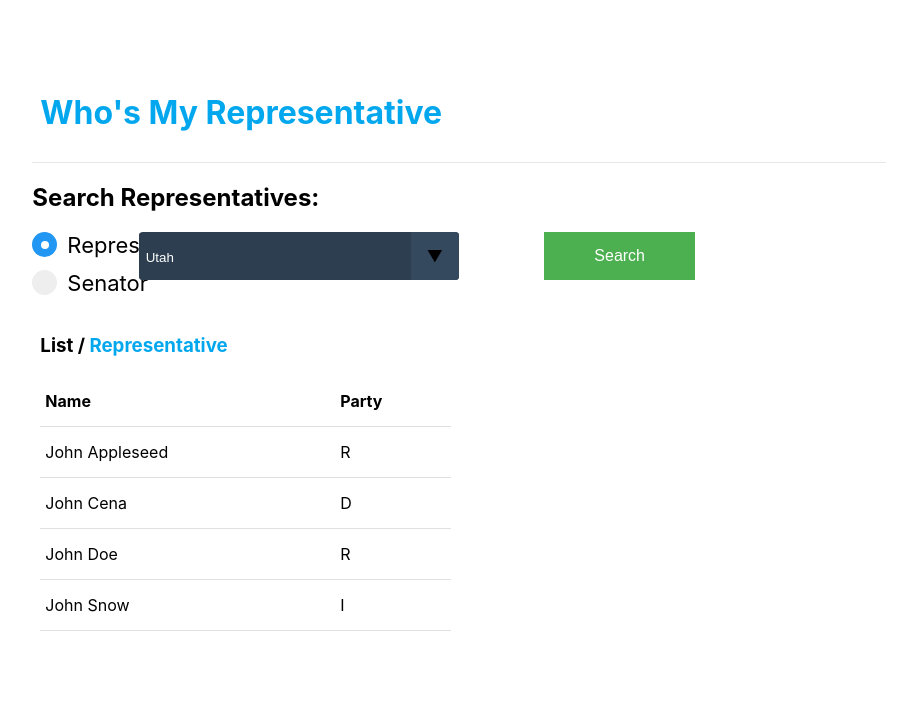
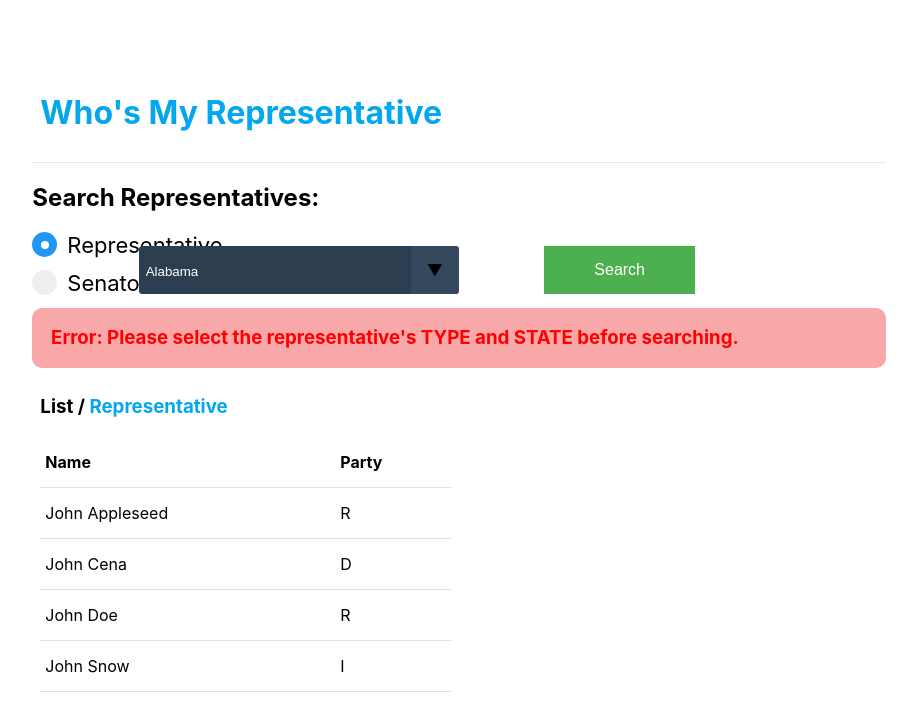
Before and after one commit to JamesRArroyo/grow-representatives, a React (Create React App) app: page / in a window 1280 px wide. Both pictures are taken after a click on the button "Search". Shown: the top 712 px of the page, without its empty margins (181-1098 px from the left). Built offline with nearby package versions, Linux system fonts and the light colour scheme.

Commit message:
Added some ghetto error handling message.

```diff
--- a/src/representatives/representatives-search/representatives-search.js
+++ b/src/representatives/representatives-search/representatives-search.js
@@ -5,8 +5,9 @@ class RepresentativeSearch extends React.Component {
   constructor(props) {
     super(props);
     this.state = {
-      'selectedType': this.props.selectedType,
-      'selectedState': 'UT',
+      selectedType: this.props.selectedType,
+      selectedState: '',
+      formError: '',
     };
 
     // Bind instance
@@ -24,6 +25,7 @@ class RepresentativeSearch extends React.Component {
   }
 
   searchReps(formSubmitEvent) {
+    console.log('called');
     formSubmitEvent.preventDefault();
     const params = {
       'repType': this.state.selectedType,
@@ -32,8 +34,11 @@ class RepresentativeSearch extends React.Component {
 
     if (params.repType && params.repState) {
       this.props.search(params);
+      this.setState({formError: ''});
     } else {
-      console.log('Required');
+      console.log(this.state);
+      const formError = "Please select the representative's TYPE and STATE before searching.";
+      this.setState({formError: formError});
     }
   }
   render() {
@@ -62,6 +67,9 @@ class RepresentativeSearch extends React.Component {
             <button className="button" onClick={this.searchReps}>Search</button>
           </div>
         </form>
+        <div className={"s-error " + (this.state.formError !== '' ? 'show' : 'hide')}>
+          <h3>Error: {this.state.formError}</h3>
+        </div>
       </div>
     )
   }
--- a/src/representatives/representatives-search/representatives-search.scss
+++ b/src/representatives/representatives-search/representatives-search.scss
@@ -1,5 +1,7 @@
 @import '../../shared.scss';
 
+.show {display: grid;}
+.hide {display: none;}
 .search-container {
   display: grid;
   grid-template-columns: repeat(12, 1fr);
@@ -9,12 +11,24 @@
     grid-column: 1 / 13;
   }
 
+  .s-error {
+    grid-row: 3;
+    grid-column: 1 / 13;
+    color: red;
+    background-color: #ef3f3f73;
+    border-radius: 10px;
+    h3 {
+      margin-left: 1em;
+    }
+  }
+
   .search-form {
     grid-row: 2;
     grid-column: 1 / 13;
 
     display: grid;
     grid-template-columns: repeat(12, 1fr);
+    align-items: center;
 
     .s-rep-type {
       grid-column: 1 / span 2;
```
